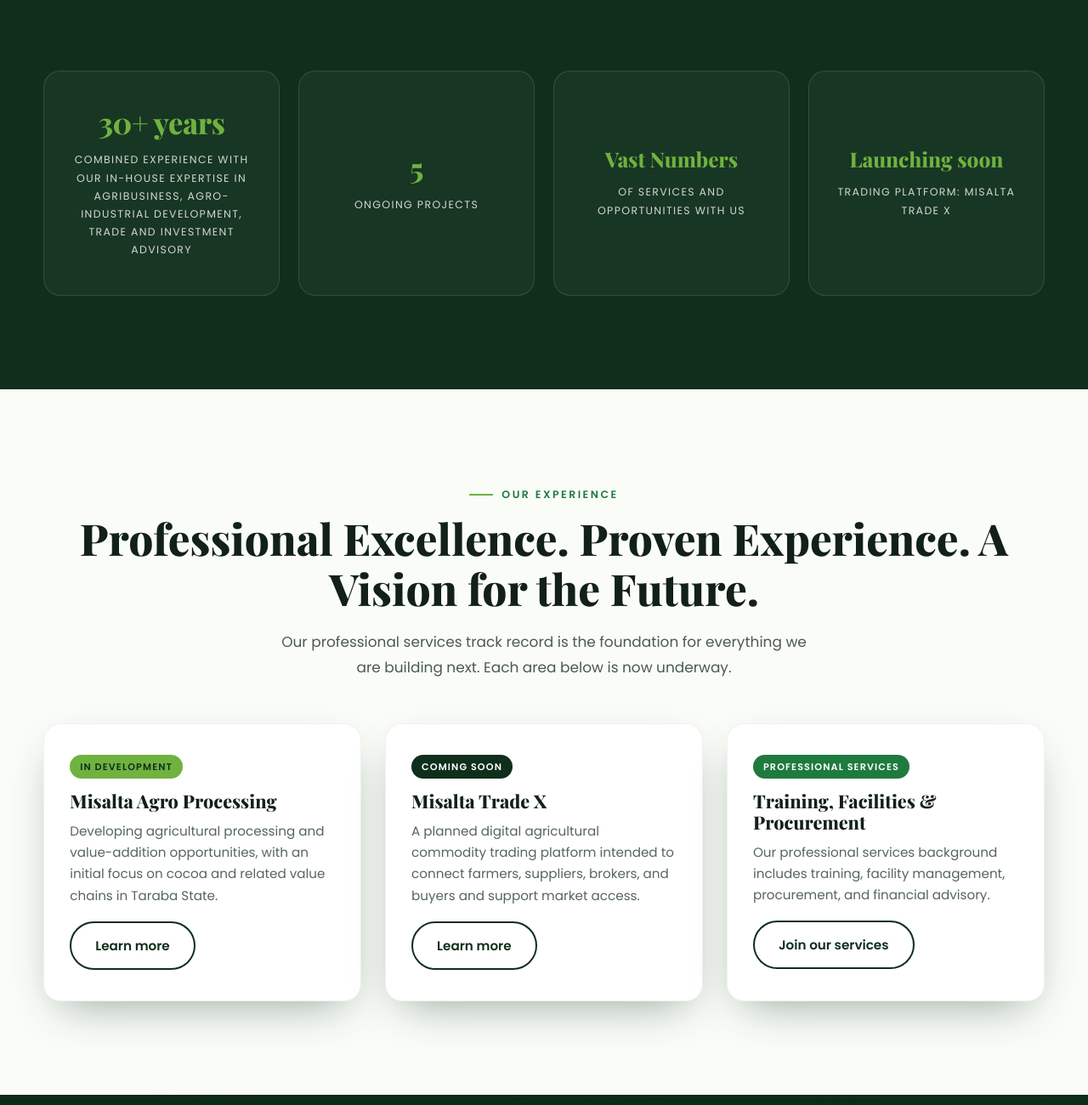
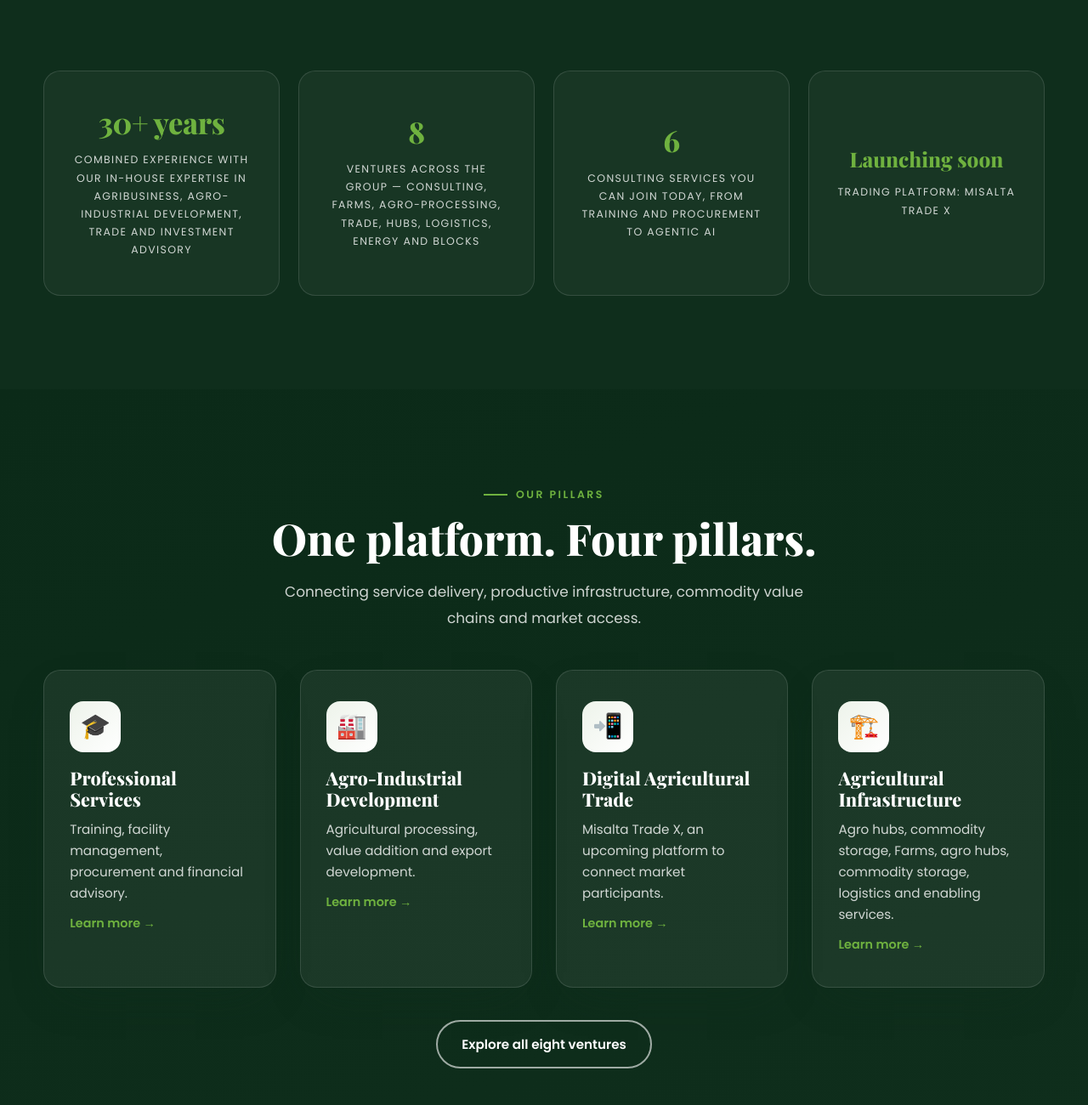
Before and after one commit to MelekhYomi/misaltaglobal, a plain HTML site: page index.html in a window 1280 px wide. Shown: the part 900-2200 px from the top of the page at 85% size. Drawn offline with nearby package versions, Linux system fonts and the light colour scheme; a web font is replaced by a local one.

Commit message:
Homepage review fixes: dedupe, real stats, group coverage, hero photos
Repetition:
- Removed the 3-card "Our experience" section — it duplicated the
  pillars section directly below (same ventures, same copy)
- Pillar cards now carry "Learn more" links (consulting, agro
  processing, Trade X, agro hubs) so no navigation was lost
- Infrastructure pillar copy now leads with Farms

Defensible stats (replacing filler):
- "5 Ongoing Projects" -> count-up "8" ventures across the group
  (countable on businesses.html; names farms, logistics, energy,
  blocks explicitly)
- "Vast Numbers" -> count-up "6" consulting services joinable today
  (countable on consulting.html)
- Counters animate on scroll via the existing data-count observer

Group coverage:
- Marquee now lists all 11 group entries incl. Misalta Farms,
  Logistics, Energy, Blocks (was 7); inline animation-duration:44s
  keeps the original scroll speed at the longer track
- New "Explore all eight ventures" button under the pillars

Hero photography (real photos, new sources, CC BY-SA 4.0):
- Slide 1: Nigerian farmland at golden hour (Kuje, FCT) by
  Joseph C. Okeke replaces the CSS pod art
- Slide 3: cocoa beans drying in Ghana by King Bangaba replaces the
  CSS factory art; directional dark-green overlay keeps text
  legible while the photo shows through on the right
- Slides 2 and 4 keep their branded art panels (network, leaf)
- Attribution comments added above the hero

```diff
--- a/index.html
+++ b/index.html
@@ -12,26 +12,27 @@
 </head>
 <body>
 
+<!-- Hero photography (Wikimedia Commons, CC BY-SA 4.0):
+     Slide 1 — "A Farmland in Kuje, the Food Basket of the Federal Capital Territory, Nigeria" by Joseph C. Okeke
+     Slide 3 — "A cocoa farm in Ghana" by King Bangaba -->
 <section class="hero">
   <canvas id="particles"></canvas>
-  <div class="slide s1"><div class="bg"></div><div class="container slide-in">
+  <div class="slide s1"><div class="bg" style="background:linear-gradient(100deg,rgba(7,28,17,.94) 0%,rgba(7,28,17,.82) 42%,rgba(7,28,17,.42) 100%),url('hero_farmland_nigeria.jpg') center/cover no-repeat"></div><div class="container slide-in">
     <div><span class="tag anim">Misalta Global Ltd.</span>
     <h1 class="anim a2">Transforming <em>Agriculture.</em> Building Industry. Creating Value.</h1>
     <p class="anim a3">Misalta Global Ltd. combines professional service experience with a growing focus on climate-focused agribusiness, agro-industrial development, agricultural commodity trading, and investment advisory.</p>
-    <div class="anim a4"><a class="btn btn-gold" href="businesses.html">Explore Our Businesses</a> <a class="btn btn-ghost" href="investment.html" style="margin-left:8px">Invest &amp; Partner</a></div></div>
-    <div class="art" data-art="pod"></div></div></div>
+    <div class="anim a4"><a class="btn btn-gold" href="businesses.html">Explore Our Businesses</a> <a class="btn btn-ghost" href="investment.html" style="margin-left:8px">Invest &amp; Partner</a></div></div></div></div>
   <div class="slide s2"><div class="bg"></div><div class="container slide-in">
     <div><span class="tag anim">Our experience</span>
     <h1 class="anim a2">Professional excellence. <em>Proven</em> experience.</h1>
     <p class="anim a3">Training, facility management and procurement support delivered to leading organisations in Nigeria, including NNPCL and NCDC.</p>
     <div class="anim a4"><a class="btn btn-gold" href="about.html">About Us</a></div></div>
     <div class="art" data-art="network"></div></div></div>
-  <div class="slide s3"><div class="bg"></div><div class="container slide-in">
+  <div class="slide s3"><div class="bg" style="background:linear-gradient(100deg,rgba(7,28,17,.94) 0%,rgba(7,28,17,.84) 42%,rgba(7,28,17,.45) 100%),url('hero_cocoa_drying.jpg') center/cover no-repeat"></div><div class="container slide-in">
     <div><span class="tag anim">Misalta Agro Processing · In development</span>
     <h1 class="anim a2">Adding value to <em>agricultural</em> commodities</h1>
     <p class="anim a3">Developing agro-processing and value-addition opportunities, starting with cocoa and related value chains in Taraba State.</p>
-    <div class="anim a4"><a class="btn btn-gold" href="agro-processing.html">Agro-Processing</a> <a class="btn btn-ghost" href="agro-hubs.html" style="margin-left:8px">Agro Hubs</a></div></div>
-    <div class="art" data-art="factory"></div></div></div>
+    <div class="anim a4"><a class="btn btn-gold" href="agro-processing.html">Agro-Processing</a> <a class="btn btn-ghost" href="agro-hubs.html" style="margin-left:8px">Agro Hubs</a></div></div></div></div>
   <div class="slide s4"><div class="bg"></div><div class="container slide-in">
     <div><span class="tag anim">Misalta Trade X · Coming Soon</span>
     <h1 class="anim a2">Connecting agricultural <em>commodities</em> to markets</h1>
@@ -42,36 +43,27 @@
   <div class="slider-ui"><div class="container"><div class="dots" id="dots"></div><div class="arrows"><button id="prev" aria-label="Previous slide">←</button><button id="next" aria-label="Next slide">→</button></div></div></div>
 </section>
 
-<div class="marquee" aria-hidden="true"><div>
-  <span>Training</span><span>Facility Management</span><span>Procurement</span><span>Agro-Processing</span><span>Misalta Trade X</span><span>Agro Hubs</span><span>Investment Advisory</span>
-  <span>Training</span><span>Facility Management</span><span>Procurement</span><span>Agro-Processing</span><span>Misalta Trade X</span><span>Agro Hubs</span><span>Investment Advisory</span>
+<div class="marquee" aria-hidden="true"><div style="animation-duration:44s">
+  <span>Misalta Farms</span><span>Training</span><span>Facility Management</span><span>Procurement</span><span>Agro-Processing</span><span>Misalta Trade X</span><span>Agro Hubs</span><span>Misalta Logistics</span><span>Misalta Energy</span><span>Misalta Blocks</span><span>Investment Advisory</span>
+  <span>Misalta Farms</span><span>Training</span><span>Facility Management</span><span>Procurement</span><span>Agro-Processing</span><span>Misalta Trade X</span><span>Agro Hubs</span><span>Misalta Logistics</span><span>Misalta Energy</span><span>Misalta Blocks</span><span>Investment Advisory</span>
 </div></div>
 
 <section class="stats"><div class="container"><div class="stats-grid">
   <div class="stat reveal"><b data-count="30" data-suf="+ years">0</b><span>Combined Experience with our in-house expertise in agribusiness, agro-industrial development, trade and investment advisory</span></div>
-  <div class="stat reveal d1"><b data-count="5">0</b><span>Ongoing Projects</span></div>
-  <div class="stat reveal d2"><b class="txt">Vast Numbers</b><span>of services and opportunities with us</span></div>
+  <div class="stat reveal d1"><b data-count="8">0</b><span>Ventures across the group — consulting, farms, agro-processing, trade, hubs, logistics, energy and blocks</span></div>
+  <div class="stat reveal d2"><b data-count="6">0</b><span>Consulting services you can join today, from training and procurement to agentic AI</span></div>
   <div class="stat reveal d3"><b class="txt">Launching soon</b><span>Trading platform: Misalta Trade X</span></div>
 </div></div></section>
-
-<section><div class="container">
-  <div class="center reveal"><span class="eyebrow">Our experience</span><h2 class="title">Professional Excellence. Proven Experience. A Vision for the Future.</h2>
-  <p class="lead">Our professional services track record is the foundation for everything we are building next. Each area below is now underway.</p></div>
-  <div class="grid g3" style="margin-top:50px">
-    <div class="card reveal"><span class="status st-dev">In Development</span><h3>Misalta Agro Processing</h3><p>Developing agricultural processing and value-addition opportunities, with an initial focus on cocoa and related value chains in Taraba State.</p><a class="btn btn-dark" style="margin-top:18px" href="agro-processing.html">Learn more</a></div>
-    <div class="card reveal d1"><span class="status st-soon">Coming Soon</span><h3>Misalta Trade X</h3><p>A planned digital agricultural commodity trading platform intended to connect farmers, suppliers, brokers, and buyers and support market access.</p><a class="btn btn-dark" style="margin-top:18px" href="trade-x.html">Learn more</a></div>
-    <div class="card reveal d2"><span class="status st-op">Professional services</span><h3>Training, Facilities &amp; Procurement</h3><p>Our professional services background includes training, facility management, procurement, and financial advisory.</p><a class="btn btn-dark" style="margin-top:18px" href="consulting.html">Join our services</a></div>
-  </div>
-</div></section>
 
 <section class="dark-sec"><div class="container">
   <div class="center reveal"><span class="eyebrow">Our pillars</span><h2 class="title">One platform. Four pillars.</h2><p class="lead">Connecting service delivery, productive infrastructure, commodity value chains and market access.</p></div>
   <div class="grid g4" style="margin-top:46px">
-    <div class="card reveal" style="background:rgba(255,255,255,.06);color:#fff;border-color:rgba(255,255,255,.12)"><div class="ico">🎓</div><h3>Professional Services</h3><p style="color:#fffc">Training, facility management, procurement and financial advisory.</p></div>
-    <div class="card reveal d1" style="background:rgba(255,255,255,.06);color:#fff;border-color:rgba(255,255,255,.12)"><div class="ico">🏭</div><h3>Agro-Industrial Development</h3><p style="color:#fffc">Agricultural processing, value addition and export development.</p></div>
-    <div class="card reveal d2" style="background:rgba(255,255,255,.06);color:#fff;border-color:rgba(255,255,255,.12)"><div class="ico">📲</div><h3>Digital Agricultural Trade</h3><p style="color:#fffc">Misalta Trade X, an upcoming platform to connect market participants.</p></div>
-    <div class="card reveal d3" style="background:rgba(255,255,255,.06);color:#fff;border-color:rgba(255,255,255,.12)"><div class="ico">🏗️</div><h3>Agricultural Infrastructure</h3><p style="color:#fffc">Agro hubs, commodity storage, logistics and enabling services.</p></div>
+    <div class="card reveal" style="background:rgba(255,255,255,.06);color:#fff;border-color:rgba(255,255,255,.12)"><div class="ico">🎓</div><h3>Professional Services</h3><p style="color:#fffc">Training, facility management, procurement and financial advisory.</p><a href="consulting.html" style="color:var(--leaf);font-weight:600;font-size:.9rem;display:inline-block;margin-top:12px">Learn more →</a></div>
+    <div class="card reveal d1" style="background:rgba(255,255,255,.06);color:#fff;border-color:rgba(255,255,255,.12)"><div class="ico">🏭</div><h3>Agro-Industrial Development</h3><p style="color:#fffc">Agricultural processing, value addition and export development.</p><a href="agro-processing.html" style="color:var(--leaf);font-weight:600;font-size:.9rem;display:inline-block;margin-top:12px">Learn more →</a></div>
+    <div class="card reveal d2" style="background:rgba(255,255,255,.06);color:#fff;border-color:rgba(255,255,255,.12)"><div class="ico">📲</div><h3>Digital Agricultural Trade</h3><p style="color:#fffc">Misalta Trade X, an upcoming platform to connect market participants.</p><a href="trade-x.html" style="color:var(--leaf);font-weight:600;font-size:.9rem;display:inline-block;margin-top:12px">Learn more →</a></div>
+    <div class="card reveal d3" style="background:rgba(255,255,255,.06);color:#fff;border-color:rgba(255,255,255,.12)"><div class="ico">🏗️</div><h3>Agricultural Infrastructure</h3><p style="color:#fffc">Agro hubs, commodity storage, Farms, agro hubs, commodity storage, logistics and enabling services.</p><a href="agro-hubs.html" style="color:var(--leaf);font-weight:600;font-size:.9rem;display:inline-block;margin-top:12px">Learn more →</a></div>
   </div>
+  <div class="center reveal" style="margin-top:38px"><a class="btn btn-ghost" href="businesses.html">Explore all eight ventures</a></div>
 </div></section>
 
 <section><div class="container split">
```
Also changed, not shown: hero_cocoa_drying.jpg (added), hero_farmland_nigeria.jpg (added).
